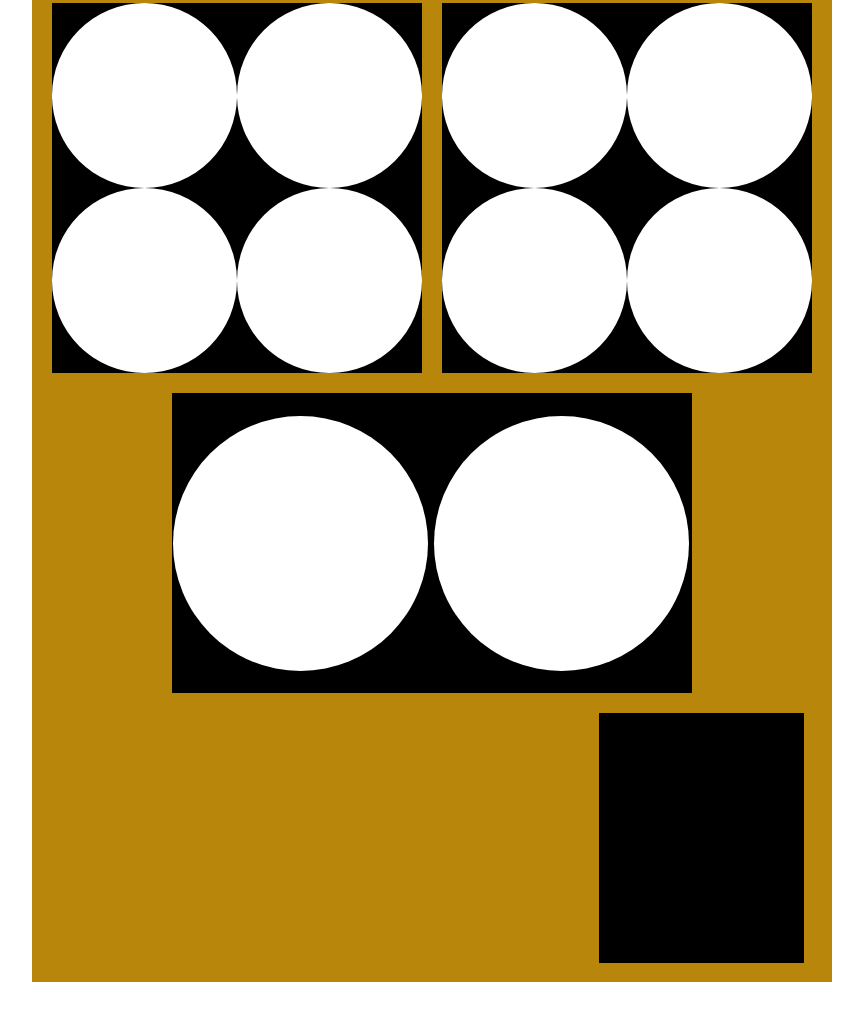
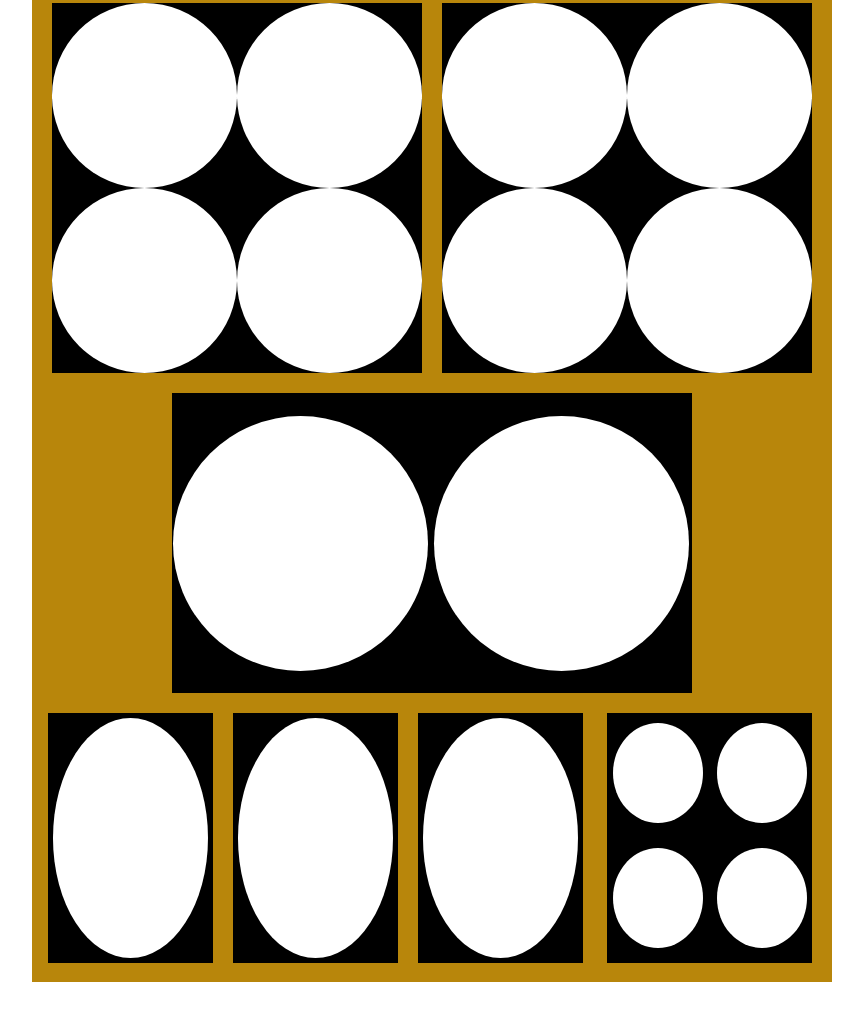
Before and after one commit to AlonsoSantos/Ejercicio2-HTML, a plain HTML site: page pages/page2.html in a window 1280 px wide. Shown: the part 156-1176 px from the top of the page, without its empty margins (8-871 px from the left). Drawn offline with Linux system fonts and the light colour scheme.

Commit message:
spawnpoint 4

```diff
--- a/pages/page2.html
+++ b/pages/page2.html
@@ -46,9 +46,15 @@
           </div>
           <aside>
             <aside>
-              <div></div>
-              <div></div>
-              <div></div>
+              <div>
+                <section></section>
+              </div>
+              <div>
+                <section></section>
+              </div>
+              <div>
+                <section></section>
+              </div>
             </aside>
             <nav>
               <div>
--- a/styles/main.css
+++ b/styles/main.css
@@ -157,7 +157,7 @@ nav{
 .page2>aside{
     width: fit-content;
     height: 250px;
-    margin: 20px auto;
+    margin: 20px 0 20px 16px;
 }
 .page2>aside>aside{
     width: 555px;
@@ -165,10 +165,39 @@ nav{
     margin: 0;
     display: inline-block;
 }
+.page2>aside>aside>div{
+    width: 165px;
+    height: 250px;
+    margin: 0 16px 0 0;
+    background-color: black;
+    display: inline-block;
+}
+.page2>aside>aside>div>section{
+    width: 155px;
+    height: 240px;
+    margin: 5px;
+    background-color: white;
+    border-radius: 50%;
+}
 .page2>aside>nav{
     width: 205px;
     height: 250px;
     margin: 0 20px 0 0;
     display: inline-block;
     background-color: black;
+    vertical-align: top;
 }
+.page2>aside>nav>div{
+    width: 205px;
+    height: 125px;
+    margin: 0;
+}
+.page2>aside>nav>div>section{
+    width: 90px;
+    height: 100px;
+    margin: 10px 5px ;
+    background-color: white;
+    display: inline-block;
+    border-radius: 50%;
+}
+/*page3*/
```
